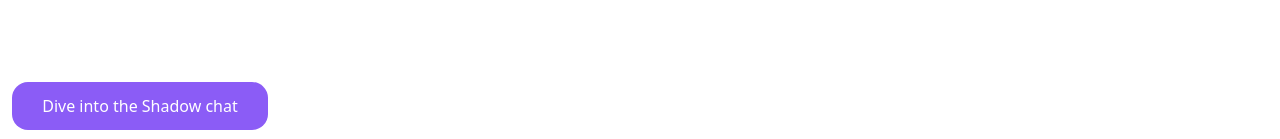
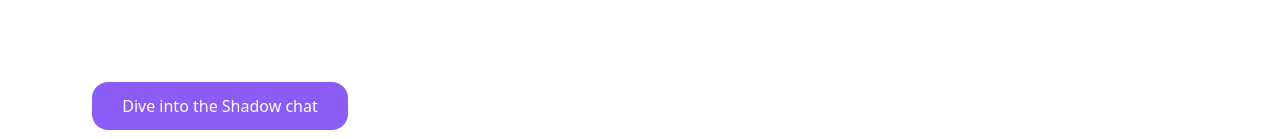
Before and after one commit to sccala/shadow_social, a React (Create React App) app: page /home in a window 1280 px wide. Shown: the part 1173-1312 px from the top of the page. Built offline with nearby package versions, Linux system fonts and the light colour scheme.

Commit message:
button added

```diff
--- a/src/components/pages/Home.tsx
+++ b/src/components/pages/Home.tsx
@@ -58,7 +58,9 @@ export const Home: VFC = memo(() => {
         </div>
       </section>
       <section>
-        <PrimaryButton onClick={onClickChat}>Dive into the Shadow chat</PrimaryButton>
+        <div className='container items-center mx-auto'>
+          <PrimaryButton onClick={onClickChat}>Dive into the Shadow chat</PrimaryButton>
+        </div>
       </section>
     </>
   )
```
